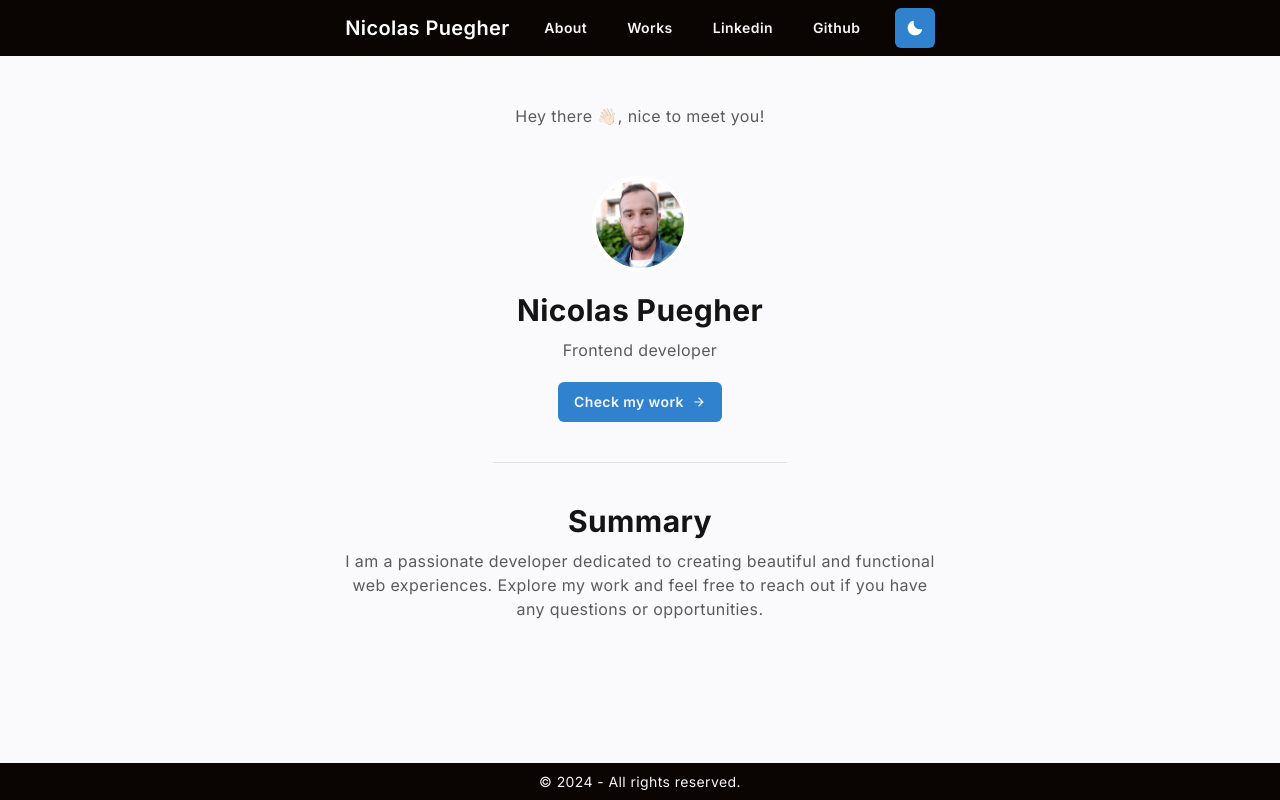
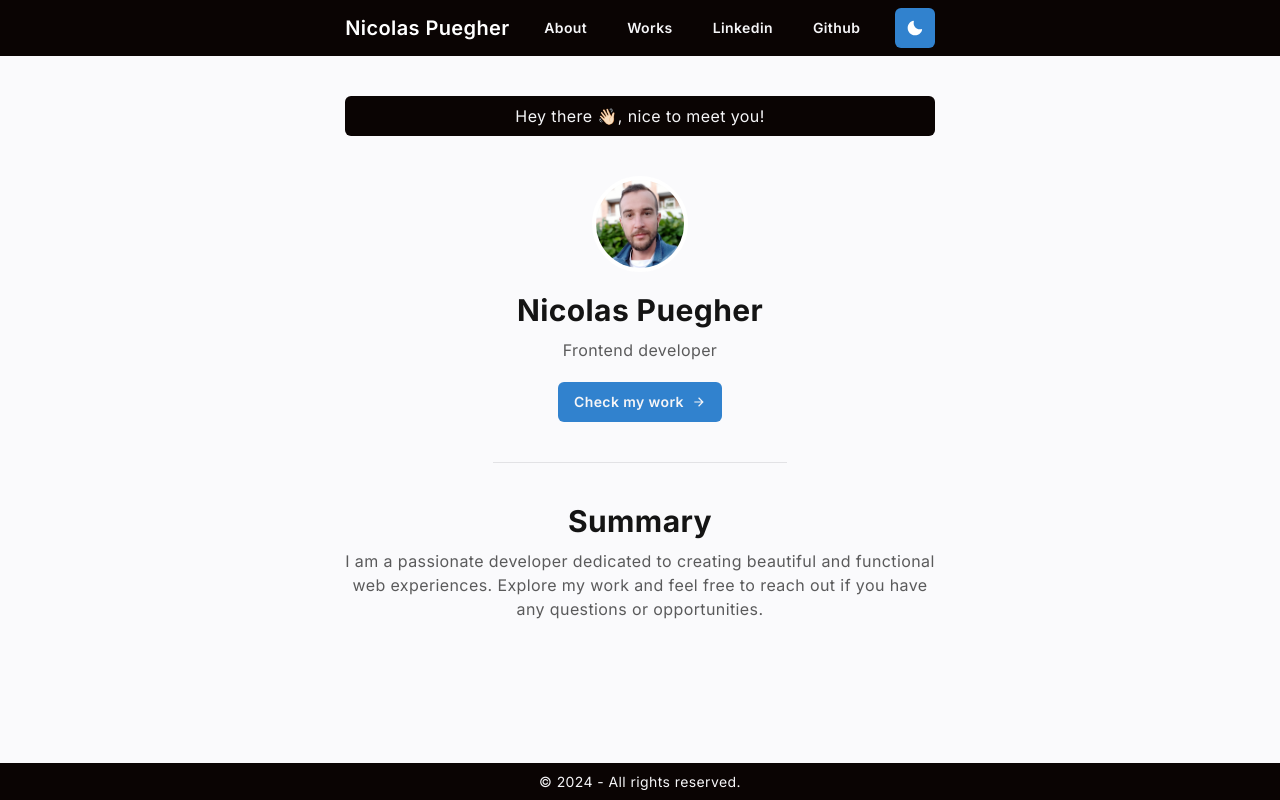
Before and after one commit to nicoPuegher/portfolio, a React (Vite) app: page / in a window 1280 px wide. Built offline with nearby package versions, Linux system fonts and the light colour scheme.

Commit message:
Update colors with new light theme in message component

```diff
--- a/src/components/message.jsx
+++ b/src/components/message.jsx
@@ -10,8 +10,8 @@ export default function Message({ children }) {
 	return (
 		<CustomContainer
 			borderRadius="md"
-			color={useColorModeValue(light.textLight, dark.textLight)}
-			bg={useColorModeValue(light.bgDark, dark.bgLight)}
+			color={useColorModeValue(light.text_light_content, dark.textLight)}
+			bg={useColorModeValue(light.bg_dark, dark.bgLight)}
 		>
 			<Text textAlign="center">{children}</Text>
 		</CustomContainer>
```
